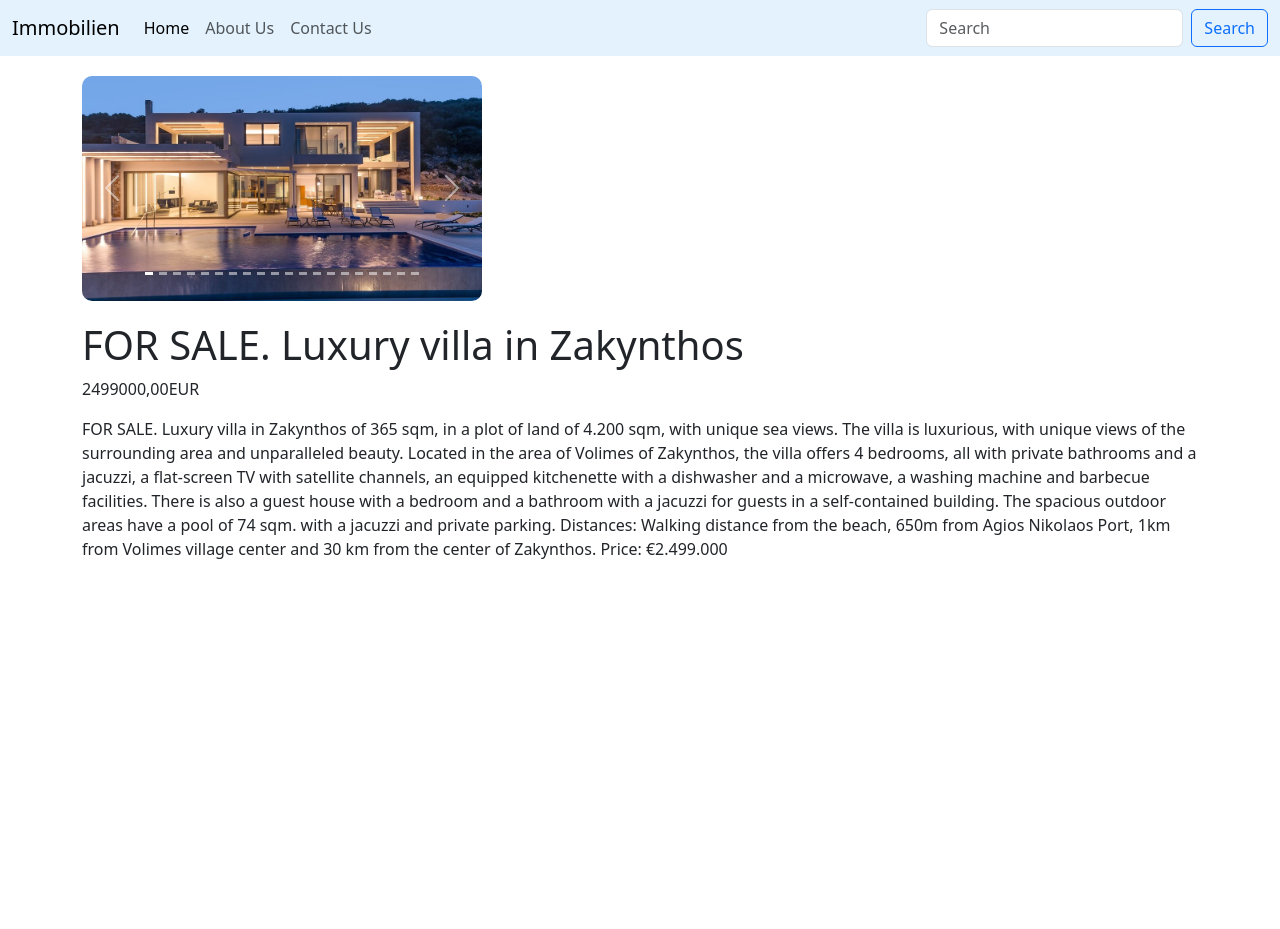
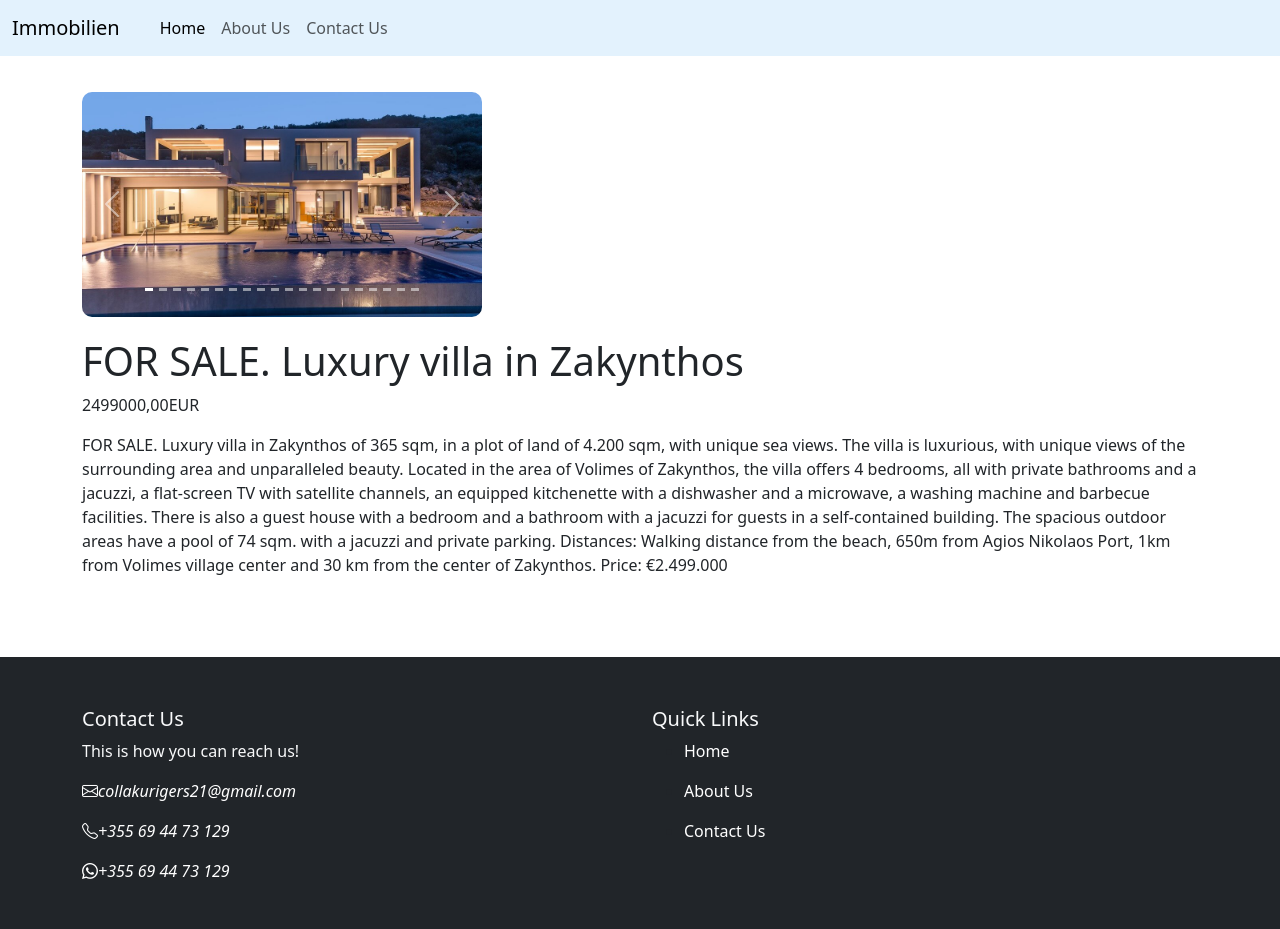
Before and after one commit to Rigers21/PropertySale, a Django app: a page that uses templates/base.html in a window 1280 px wide. Before the commit the page ends 559 px from the top, so only its background shows below. Run offline with Django 4.2, Linux system fonts and the light colour scheme; data comes from the database, SQL or seed files in the repository; both versions use the stored data as it was after the commit.

Commit message:
third commit

```diff
--- a/properties/models.py
+++ b/properties/models.py
@@ -47,3 +47,14 @@
         db_table = 'pictures'
         verbose_name = _('picture')
         verbose_name_plural = _('pictures')
+
+
+class Contact(models.Model):
+    name = models.CharField(_('name'), max_length=128, null=False)
+    email = models.EmailField(_('email'), max_length=128, null=False)
+    message = models.CharField(_('message'), max_length=528, null=False)
+
+    class Meta:
+        db_table = 'Contacts'
+        verbose_name = _('Contact')
+        verbose_name_plural = _('Contacts')
--- a/properties/templates/properties/detail.html
+++ b/properties/templates/properties/detail.html
@@ -1,5 +1,6 @@
 {% extends 'base.html' %}
 {% block content %}
+{% load i18n %}
 <div class="d-flex gap-4">
   <section class="carousel-container">
     <div id="carouselExampleIndicators" class="carousel slide">
--- a/properties/urls.py
+++ b/properties/urls.py
@@ -4,4 +4,5 @@
 urlpatterns = [
     path('', views.home, name='home'),
     path('property/<slug>/', views.detail, name='detail'),
+    path('contact-us/', views.contact_us, name='contact-us'),
 ]
--- a/properties/views.py
+++ b/properties/views.py
@@ -1,6 +1,7 @@
-from django.shortcuts import render, get_object_or_404
-
+from django.shortcuts import render, HttpResponse
+from .forms import ContactForm
 from properties.models import Property, Picture
+from .models import Contact
 
 
 def home(request):
@@ -17,3 +18,20 @@
         'property': property,
         'images': images
     })
+
+
+def contact_us(request):
+    if request.method == 'POST':
+        form = ContactForm(request.POST)
+        if form.is_valid():
+            name = form.cleaned_data['name']
+            email = form.cleaned_data['email']
+            message = form.cleaned_data['message']
+            Contact.objects.create(name=name, email=email, message=message)
+
+    else:
+        form = ContactForm()
+
+    return render(request, 'properties/contact_us.html', {
+        'form': form
+    })
--- a/static/styles/styles.css
+++ b/static/styles/styles.css
@@ -77,9 +77,14 @@
 
 .card:hover {
     transform: scale(1.1);
+}
 
 
-
-body {
-    background-color: #f0f8ff; /* Very light blue color */
+.bg-footer{
+    background-color: #000;
+    padding: 50px 0 30px;
+}
+.text-light a {
+    color: white; /* Change to the desired lighter color code or color name */
+    text-decoration: none; /* Remove underline if needed */
   }
--- a/templates/base.html
+++ b/templates/base.html
@@ -11,17 +11,18 @@
     <link rel="stylesheet" href="https://cdn.jsdelivr.net/npm/bootstrap-icons@1.11.1/font/bootstrap-icons.css">
     <script src="{% static 'scripts/imagesscript.js' %}"></script>
 
+
 </head>
 <body>
 <header>
-    <nav class="navbar navbar-expand-lg " style="background-color: #e3f2fd;">
+    <nav class="navbar navbar-expand-lg mb-3" style="background-color: #e3f2fd;">
   <div class="container-fluid">
     <button class="navbar-toggler" type="button" data-bs-toggle="collapse" data-bs-target="#navbarTogglerDemo03" aria-controls="navbarTogglerDemo03" aria-expanded="false" aria-label="Toggle navigation">
       <span class="navbar-toggler-icon"></span>
     </button>
     <a class="navbar-brand" href="{% url 'home' %}">Immobilien</a>
     <div class="collapse navbar-collapse" id="navbarTogglerDemo03">
-      <ul class="navbar-nav me-auto mb-2 mb-lg-0">
+      <ul class="navbar-nav mx-3">
         <li class="nav-item">
           <a class="nav-link active" aria-current="page" href="{% url 'home' %}">Home</a>
         </li>
@@ -29,14 +30,11 @@
           <a class="nav-link" href="#">About Us</a>
         </li>
           <li class="nav-item">
-              <a class="nav-link" href="#">Contact Us</a>
+              <a class="nav-link" href="{% url 'contact-us' %}">Contact Us</a>
          </li>
 
       </ul>
-      <form class="d-flex" role="search">
-        <input class="form-control me-2" type="search" placeholder="Search" aria-label="Search">
-        <button class="btn btn-outline-primary"  type="submit">Search</button>
-      </form>
+
     </div>
   </div>
 </nav>
@@ -50,6 +48,33 @@
     </main>
 
 
+<footer class="bg-dark bg-footer" style="margin-top: 80px;">
+    <div class="container">
+        <div class="row">
+
+            <div class="col-lg-6">
+                <h5 class="text-light">Contact Us</h5>
+                <p class="text-light">This is how you can reach us!</p>
+                <p class="text-light"><a href="mailto:collakurigers21@gmail.com" class="mailto" data-extlink><i class="bi bi-envelope">collakurigers21@gmail.com</i></a></p>
+                <p class="text-light"><a href="tel:+355694473129"><i class="bi bi-telephone">+355 69 44 73 129</i></a></p>
+                <p class="text-light"><a href="https://wa.me/355694473129" class="ext"><i class="bi bi-whatsapp">+355 69 44 73 129</i></a></p>
+            </div>
+
+            <div class="col-lg-3">
+                <h5 class="text-light">Quick Links</h5>
+                <ul>
+                    <li><p class="text-light"><a href="{% url 'home' %}">Home</a></p></li>
+                    <li><p class="text-light"><a href="#">About Us</a></p></li>
+                    <li><p class="text-light"><a href="{% url 'contact-us' %}">Contact Us</a></p></li>
+                </ul>
+            </div>
+        </div>
+    </div>
+
+
+</footer>
+
+
 
 
 
```
Also changed, not shown: RealEstate/settings.py (+10 -0 lines), properties/admin.py (+8 -2 lines), properties/forms.py (+7 -0 lines), properties/templates/properties/contact_us.html (+13 -0 lines), db.sqlite3, locale/de/LC_MESSAGES/django.po, properties/templates/properties/about_us.html (added), static/images/Dedda-Immobilien-Buero.jpg (added).
